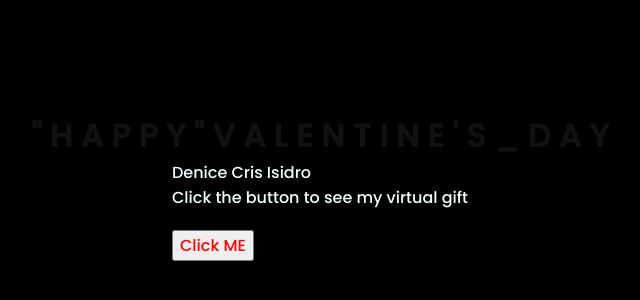
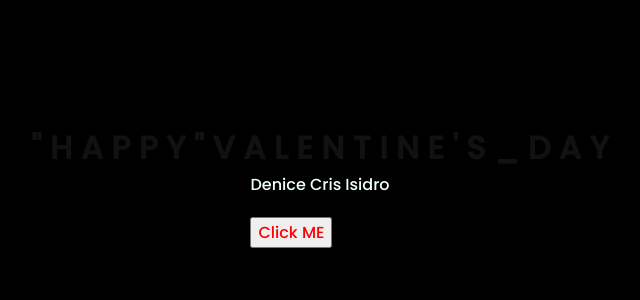
Before and after one commit to polmndz/hvd, a plain HTML site: page index.html in a window 1280 px wide. Shown: the part 222-522 px from the top of the page, without its empty margins (328-968 px from the left). Drawn offline with Linux system fonts and the light colour scheme.

Commit message:
Add files via upload

```diff
--- a/index.html
+++ b/index.html
@@ -37,7 +37,7 @@
     <div class="description1">
       <span>Denice Cris Isidro</span>
     <div class="description">
-        <span>Click the button to see my virtual gift </span>
+        <span> </span>
     </div>
     <div class="button">
         <button>
```
